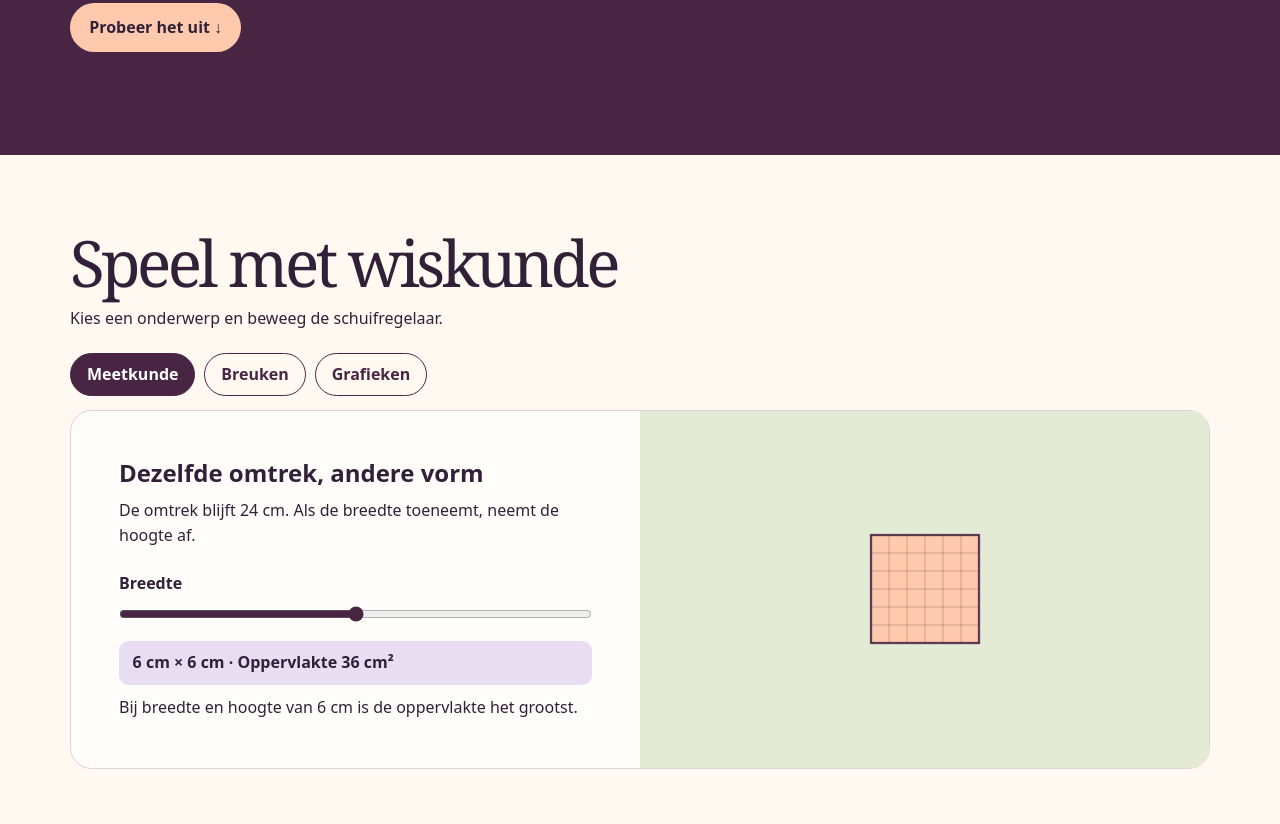
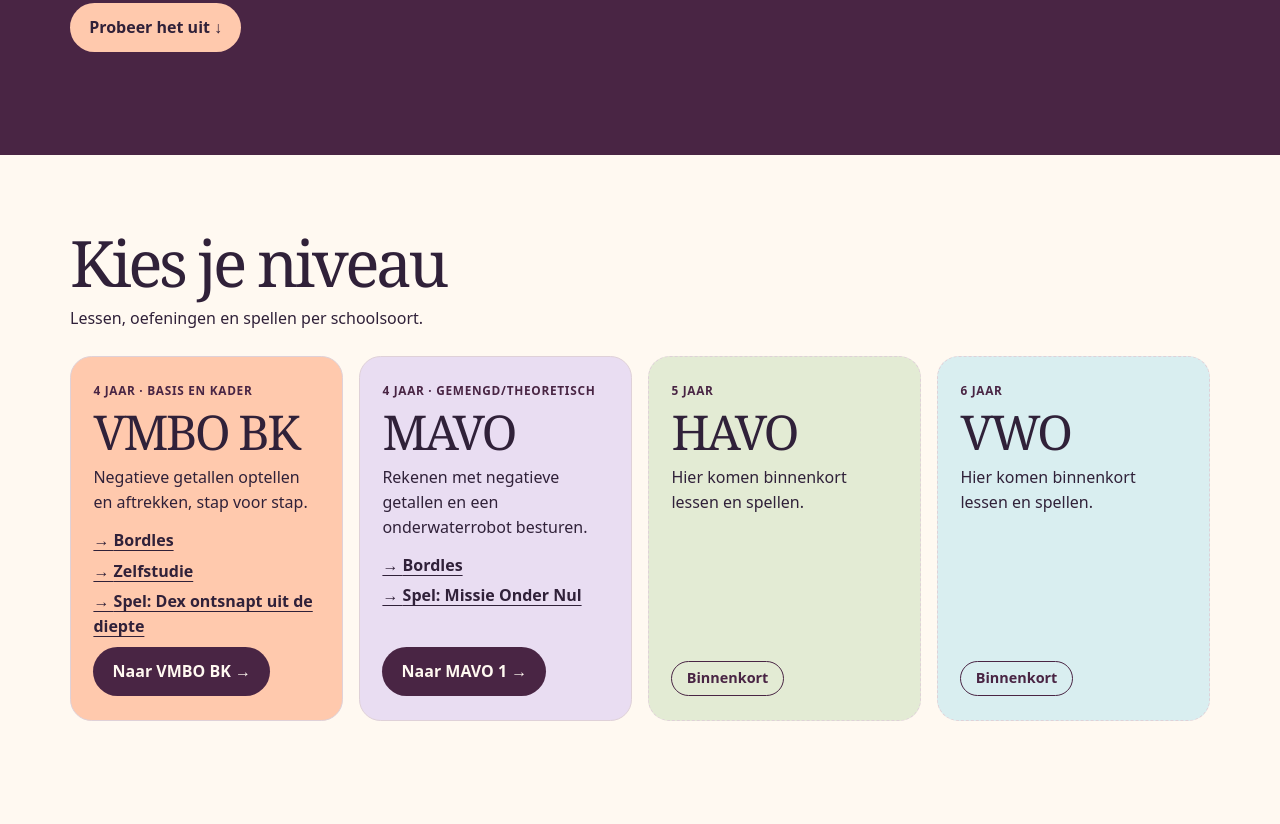
Before and after one commit to mterloovoet-oss/wis4all.github.io, a plain HTML site: page index.html in a window 1280 px wide. Shown: the part 736-1560 px from the top of the page. Drawn offline with Linux system fonts and the light colour scheme.

Commit message:
Add files via upload

```diff
--- a/index.html
+++ b/index.html
@@ -13,18 +13,58 @@
 .poster{position:relative;aspect-ratio:1;max-width:430px;width:100%;margin:auto;background-color:#fbd1ba;background-image:linear-gradient(#49254420 1px,transparent 1px),linear-gradient(90deg,#49254420 1px,transparent 1px);background-size:10% 10%;border-radius:50% 50% 1.5rem 1.5rem;overflow:hidden;color:var(--plum)}.poster span{position:absolute}.orbit{border:1px solid currentColor;border-radius:50%;width:68%;height:39%;top:31%;left:16%;transform:rotate(-42deg)}.orbit.second{transform:rotate(42deg)}.disc{width:38%;aspect-ratio:1;top:31%;left:31%;border-radius:50%;background:var(--plum);box-shadow:inset -15px -15px #2e1935}.dot{width:10%;aspect-ratio:1;top:22%;left:66%;border-radius:50%;background:var(--mint);border:1px solid var(--ink)}.pi{top:66%;left:14%;font:italic clamp(2rem,5vw,5rem)/1 Georgia}.star{top:12%;left:29%;font-size:clamp(1.4rem,4vw,3rem)}.root{right:11%;bottom:9%;font:italic 1.25rem Georgia}
 section.lab{padding-block:clamp(2.5rem,6vw,5rem)}h2{font-size:clamp(2.45rem,5vw,4rem)}.lab p{margin:.65rem 0 0}.tabs{display:flex;flex-wrap:wrap;gap:.55rem;margin:1.4rem 0 .9rem}.tabs button{border:1px solid var(--plum);color:var(--plum);background:transparent;border-radius:100px;padding:.5rem 1rem;cursor:pointer;font-weight:700}.tabs button[aria-pressed=true]{background:var(--plum);color:white}.tabs button:hover:not([aria-pressed=true]){background:var(--lavender)}
 .demo{display:grid;grid-template-columns:1fr 1fr;border:1px solid var(--rule);border-radius:1.35rem;overflow:hidden;background:#fffdf9}.controls{padding:clamp(1.25rem,4vw,3rem)}h3{font-size:1.5rem;margin:0;line-height:1.2}.controls label{display:block;font-weight:750;margin-top:1.45rem}.controls input{width:100%;accent-color:var(--plum);margin:.65rem 0}.result{display:block;background:var(--lavender);border-radius:.6rem;padding:.6rem .85rem;margin:.5rem 0;font-weight:750;font-variant-numeric:tabular-nums}.stage{background:var(--mint);min-width:0;display:grid;place-items:center;padding:1rem}.stage canvas{width:min(100%,440px);height:auto;display:block}.topics{border-top:1px solid var(--rule);padding:1.1rem 0}.topics summary{cursor:pointer;font-weight:750}.topics p{max-width:65ch}footer{border-top:1px solid var(--rule);padding:1.5rem 0}footer .wrap{display:flex;align-items:center;justify-content:space-between;gap:1rem}footer a:last-child{font-size:.9rem}
+.levels{display:grid;grid-template-columns:repeat(auto-fit,minmax(min(100%,240px),1fr));gap:1rem;margin-top:1.6rem}.level{display:flex;flex-direction:column;gap:.55rem;border:1px solid var(--rule);border-radius:1.35rem;padding:1.5rem 1.4rem;min-height:300px}@media(max-width:740px){.level{min-height:0}.level .badge,.level .cta{margin-top:.4rem}}.level.bk{background:var(--peach)}.level.mavo{background:var(--lavender)}.level.havo{background:var(--mint)}.level.vwo{background:#d9eef0}.level .tag{margin:0;font-size:.74rem;white-space:nowrap;overflow:hidden;text-overflow:ellipsis;font-weight:750;letter-spacing:.06em;text-transform:uppercase;color:var(--plum)}.level h3{font-family:"Instrument Serif",Georgia,serif;font-weight:400;font-size:clamp(2.3rem,4vw,3rem);letter-spacing:-.05em;line-height:1}.level p{margin:0}.level ul{list-style:none;padding:0;margin:.3rem 0 0;display:grid;gap:.35rem;font-weight:650}.level ul a{text-underline-offset:4px}.level ul a::before{content:"→ ";}.level .cta{margin-top:auto;align-self:flex-start;background:var(--plum);color:var(--paper)}.level .cta:hover{background:#2e1935}.level.soon{border-style:dashed}.badge{margin-top:auto;align-self:flex-start;border:1px solid var(--plum);border-radius:100px;padding:.35rem .9rem;font-weight:700;font-size:.9rem;color:var(--plum)}
 @media(max-width:740px){.hero .wrap,.demo{grid-template-columns:1fr}.poster{width:min(74%,290px)}.stage canvas{width:min(100%,340px)}.hero h1{max-width:12ch}}
 @media(max-width:400px){.wrap{width:calc(100% - 2rem)}nav{font-size:.85rem;gap:.65rem}}
 @media(prefers-reduced-motion:reduce){html{scroll-behavior:auto}}
 </style>
 </head>
 <body id="boven">
-<header><div class="wrap"><a class="brand" aria-label="Wis4All, naar boven" href="#boven">wis<span>4all</span></a><nav aria-label="Hoofdnavigatie"><a href="#ontdek">Ontdek</a><a href="#begrippen">Begrippen</a><a href="./mavo-1/">MAVO 1</a></nav></div></header>
+<header><div class="wrap"><a class="brand" aria-label="Wis4All, naar boven" href="#boven">wis<span>4all</span></a><nav aria-label="Hoofdnavigatie"><a href="#niveaus">Niveaus</a><a href="#ontdek">Ontdek</a><a href="#begrippen">Begrippen</a></nav></div></header>
 <main>
 <div class="hero"><div class="wrap">
 <div><p class="intro">Wiskunde om te ontdekken</p><h1>‘Achter elk getal zit iets om <em>nieuwsgierig</em> naar te zijn.’</h1><p class="desc">Schuif, kijk wat er verandert en ontdek hoe vormen, breuken en grafieken werken.</p><a class="cta" href="#ontdek">Probeer het uit ↓</a></div>
 <div class="poster" aria-hidden="true"><span class="orbit"></span><span class="orbit second"></span><span class="disc"></span><span class="dot"></span><span class="star">✦</span><span class="pi">π</span><span class="root">√4 = 2</span></div>
 </div></div>
+<section class="lab wrap" id="niveaus" aria-labelledby="niveaus-title">
+<h2 id="niveaus-title">Kies je niveau</h2>
+<p>Lessen, oefeningen en spellen per schoolsoort.</p>
+<div class="levels">
+<article class="level bk">
+<p class="tag">4 jaar · basis en kader</p>
+<h3>VMBO BK</h3>
+<p>Negatieve getallen optellen en aftrekken, stap voor stap.</p>
+<ul>
+<li><a href="./Bordles%20negatieve%20getallen.html">Bordles</a></li>
+<li><a href="./VMBO%20BBL%20Negatieve%20getallen%20optellen%20en%20aftrekken.html">Zelfstudie</a></li>
+<li><a href="./Dex.html">Spel: Dex ontsnapt uit de diepte</a></li>
+</ul>
+<a class="cta" href="./vmbo-bk/">Naar VMBO BK →</a>
+</article>
+<article class="level mavo">
+<p class="tag">4 jaar · gemengd/theoretisch</p>
+<h3>MAVO</h3>
+<p>Rekenen met negatieve getallen en een onderwaterrobot besturen.</p>
+<ul>
+<li><a href="./mavo-1/bordles.html">Bordles</a></li>
+<li><a href="./mavo-1/missie-onder-nul.html">Spel: Missie Onder Nul</a></li>
+</ul>
+<a class="cta" href="./mavo-1/">Naar MAVO 1 →</a>
+</article>
+<article class="level havo soon">
+<p class="tag">5 jaar</p>
+<h3>HAVO</h3>
+<p>Hier komen binnenkort lessen en spellen.</p>
+<span class="badge">Binnenkort</span>
+</article>
+<article class="level vwo soon">
+<p class="tag">6 jaar</p>
+<h3>VWO</h3>
+<p>Hier komen binnenkort lessen en spellen.</p>
+<span class="badge">Binnenkort</span>
+</article>
+</div>
+</section>
 <section class="lab wrap" id="ontdek">
 <h2>Speel met wiskunde</h2>
 <p>Kies een onderwerp en beweeg de schuifregelaar.</p>
@@ -41,13 +81,6 @@ section.lab{padding-block:clamp(2.5rem,6vw,5rem)}h2{font-size:clamp(2.45rem,5vw,
 <details class="topics"><summary>Omtrek en oppervlakte</summary><p>De omtrek is de lengte langs de rand. De oppervlakte is de grootte van het vlak binnen die rand. Bij een rechthoek bereken je de oppervlakte met breedte × hoogte.</p></details>
 <details class="topics"><summary>Teller en noemer</summary><p>De noemer geeft aan in hoeveel gelijke stukken het geheel verdeeld is. De teller geeft aan hoeveel van die stukken je neemt.</p></details>
 <details class="topics"><summary>Een stijgende of dalende lijn</summary><p>In de formule y = ax geeft a aan hoeveel y verandert als x met 1 toeneemt. Bij a &gt; 0 stijgt de lijn, bij a &lt; 0 daalt ze en bij a = 0 loopt ze horizontaal.</p></details>
-</section>
-<section class="lab wrap" aria-labelledby="mavo-title">
-<h2 id="mavo-title">MAVO 1</h2>
-<p>Leer rekenen met negatieve getallen en bestuur daarna een onderwaterrobot.</p>
-<p><a class="cta" href="./mavo-1/">Naar MAVO 1 →</a></p>
-<p><a class="cta" href="./VMBO%20BBL%20Negatieve%20getallen%20optellen%20en%20aftrekken.html">VMBO BBL · Negatieve getallen →</a></p>
-<p><a class="cta" href="./Dex.html">Spel · Dex ontsnapt uit de diepte →</a></p>
 </section>
 </main>
 <footer><div class="wrap"><a class="brand" href="#boven">wis<span>4all</span></a><a href="#boven">Naar boven ↑</a></div></footer>
```
Also changed, not shown: vmbo-bk/index.html (added, +21 -0 lines).
